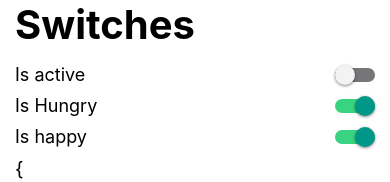
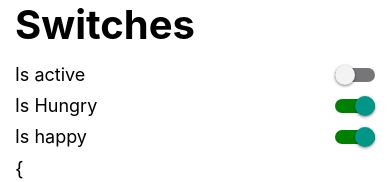
Before and after one commit to gerashdo/RNComponents, a React Native app: screen /SwitchScreen in a window 390 px wide. Shown: the top 182 px of the page. Built offline with nearby package versions, Linux system fonts and the light colour scheme.

Commit message:
Add theme color configuration to some components

```diff
--- a/src/components/CustomSwitch.tsx
+++ b/src/components/CustomSwitch.tsx
@@ -1,6 +1,7 @@
 
-import React, { useState } from 'react'
+import React, { useContext, useState } from 'react'
 import { Switch } from 'react-native';
+import { ThemeContext } from '../context/theme/ThemeContext';
 
 interface Props {
     isOn: boolean;
@@ -9,15 +10,17 @@ interface Props {
 
 export const CustomSwitch = ({ isOn, onChange }: Props) => {
 
-    const [ isEnabled, setIsEnabled ] = useState( isOn )
-    const toggleSwitch = () => {
-        setIsEnabled( !isEnabled )
-        onChange( !isEnabled )
-    };
+  const { theme:{ colors } } = useContext( ThemeContext )
+
+  const [ isEnabled, setIsEnabled ] = useState( isOn )
+  const toggleSwitch = () => {
+      setIsEnabled( !isEnabled )
+      onChange( !isEnabled )
+  };
 
   return (
     <Switch
-        trackColor={{ false: '#767577', true: '#39D481' }}
+        trackColor={{ false: '#767577', true: colors.primary }}
         thumbColor='#f4f3f4'
         // ios_backgroundColor="#3e3e3e"
         onValueChange={toggleSwitch}
--- a/src/components/HeaderTitle.tsx
+++ b/src/components/HeaderTitle.tsx
@@ -1,7 +1,8 @@
-
-import React from 'react'
+import React, { useContext } from 'react'
 import { Text, View } from 'react-native'
 import { useSafeAreaInsets } from 'react-native-safe-area-context'
+
+import { ThemeContext } from '../context/theme/ThemeContext';
 import { styles } from '../theme/appTheme'
 
 interface Props {
@@ -10,13 +11,15 @@ interface Props {
 
 export const HeaderTitle = ({ title }: Props) => {
     const { top } = useSafeAreaInsets()
+    const { theme:{ colors }} = useContext( ThemeContext )
 
     return (
         <View>
             <Text style={{
                 ...styles.title,
                 marginTop: top,
-                marginBottom: 15
+                marginBottom: 15,
+                color: colors.text,
             }}>{ title }</Text>
         </View>
     )
--- a/src/context/theme/themeReducer.tsx
+++ b/src/context/theme/themeReducer.tsx
@@ -7,6 +7,8 @@ type ThemeAction =
 export interface ThemeState extends Theme {
     currentTheme: 'dark' | 'light';
     dividerColor: string;
+    secondary: string;
+    buttonTextColor: string;
 
 }
 
@@ -21,7 +23,9 @@ export const lightTheme: ThemeState = {
         text: 'black',
         border: 'black',
         notification: 'teal',
-    }
+    },
+    secondary: 'purple',
+    buttonTextColor: 'white',
 }
 
 export const darkTheme: ThemeState = {
@@ -29,13 +33,15 @@ export const darkTheme: ThemeState = {
     currentTheme: 'light',
     dividerColor: 'rgba(0,0,0,0.5)',
     colors: {
-        primary: 'green',
+        primary: '#77E0A7',
         background: 'black',
         card: 'green',
-        text: 'yellow',
+        text: 'white',
         border: 'purple',
         notification: 'red',
-    }
+    },
+    secondary: 'purple',
+    buttonTextColor: 'black',
 }
 
 export const themeReducer = ( state: ThemeState , action: ThemeAction ) => {
--- a/src/screens/Animation101Screen.tsx
+++ b/src/screens/Animation101Screen.tsx
@@ -1,17 +1,21 @@
 
-import React, { useRef } from 'react'
+import React, { useContext } from 'react'
 import { View,Animated, StyleSheet, Button, Easing } from 'react-native'
+import { ThemeContext } from '../context/theme/ThemeContext';
 import { useAnimation } from '../hooks/useAnimation';
 
 export const Animation101Screen = () => {
 
     const { position, opacity, fadeIn, startMovingPosition, fadeOut } = useAnimation()
+    const { theme:{ colors, secondary } } = useContext( ThemeContext )
+
 
     return (
         <View style={ styles.container }>
             <Animated.View
                 style={{
                     ...styles.box,
+                    backgroundColor: secondary,
                     opacity,
                     transform: [{
                         translateY: position,
@@ -24,10 +28,12 @@ export const Animation101Screen = () => {
                     fadeIn()
                     startMovingPosition( -100 )
                 }}
+                color={ colors.primary }
             />
             <Button
                 title='FadeOut'
                 onPress={ fadeOut }
+                color={ colors.primary }
             />
         </View>
     )
@@ -40,7 +46,6 @@ const styles = StyleSheet.create({
         alignItems: 'center'
     },
     box: {
-        backgroundColor: 'purple',
         width: 100,
         height: 100,
     }
--- a/src/screens/Animation102Screen.tsx
+++ b/src/screens/Animation102Screen.tsx
@@ -1,10 +1,13 @@
 
-import React from 'react'
+import React, { useContext } from 'react'
 import { Animated, PanResponder, StyleSheet } from 'react-native'
 import { View } from 'react-native'
 import { useRef } from 'react';
+import { ThemeContext } from '../context/theme/ThemeContext';
 
 export const Animation102Screen = () => {
+
+  const { theme:{ secondary } } = useContext( ThemeContext )
 
   const pan = useRef( new Animated.ValueXY() ).current;
 
@@ -30,7 +33,7 @@ export const Animation102Screen = () => {
     <View style={ styles.container }>
         <Animated.View
             { ...panResponder.panHandlers }
-            style={[ pan.getLayout(), styles.box, ]}
+            style={[ pan.getLayout(), { ...styles.box, backgroundColor: secondary }, ]}
         />
     </View>
   )
--- a/src/screens/SwitchScreen.tsx
+++ b/src/screens/SwitchScreen.tsx
@@ -1,12 +1,15 @@
 
-import React, { useState } from 'react'
+import React, { useContext, useState } from 'react'
 import { StyleSheet } from 'react-native';
 import { Switch, Text, View } from 'react-native'
 import { CustomSwitch } from '../components/CustomSwitch';
 import { HeaderTitle } from '../components/HeaderTitle';
+import { ThemeContext } from '../context/theme/ThemeContext';
 import { styles } from '../theme/appTheme';
 
 export const SwitchScreen = () => {
+
+    const { theme:{ colors } } = useContext( ThemeContext )
 
     const [ state, setState ] = useState({
         isActive: false,
@@ -47,7 +50,7 @@ export const SwitchScreen = () => {
             />
         </View>
 
-        <Text style={ localStyles.stateText }>
+        <Text style={{ ...localStyles.stateText, color: colors.text }}>
             { JSON.stringify( state, null, 4 )}
         </Text>
     </View>
--- a/src/screens/ThemeScreen.tsx
+++ b/src/screens/ThemeScreen.tsx
@@ -6,7 +6,7 @@ import { styles } from '../theme/appTheme'
 
 export const ThemeScreen = () => {
 
-  const { setDarkMode, setLightMode } = useContext( ThemeContext )
+  const { setDarkMode, setLightMode, theme: { colors, buttonTextColor } } = useContext( ThemeContext )
 
   return (
     <View style={{
@@ -24,7 +24,7 @@ export const ThemeScreen = () => {
             style={{
               width: 160,
               height: 50,
-              backgroundColor: 'green',
+              backgroundColor: colors.primary,
               borderRadius: 10,
               justifyContent: 'center',
             }}
@@ -32,7 +32,7 @@ export const ThemeScreen = () => {
           >
             <Text
               style={{
-                color: 'white',
+                color: buttonTextColor,
                 textAlign: 'center',
                 fontWeight: 'bold',
                 fontSize: 22,
@@ -44,7 +44,7 @@ export const ThemeScreen = () => {
             style={{
               width: 160,
               height: 50,
-              backgroundColor: 'green',
+              backgroundColor: colors.primary,
               borderRadius: 10,
               justifyContent: 'center',
             }}
@@ -52,7 +52,7 @@ export const ThemeScreen = () => {
           >
             <Text
               style={{
-                color: 'white',
+                color: buttonTextColor,
                 textAlign: 'center',
                 fontWeight: 'bold',
                 fontSize: 22,
```
